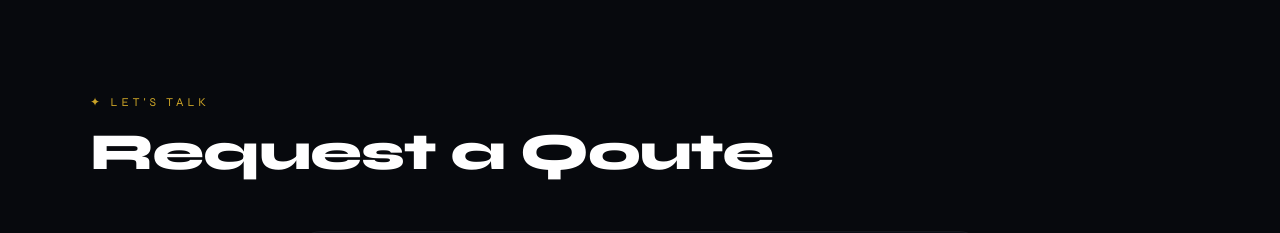
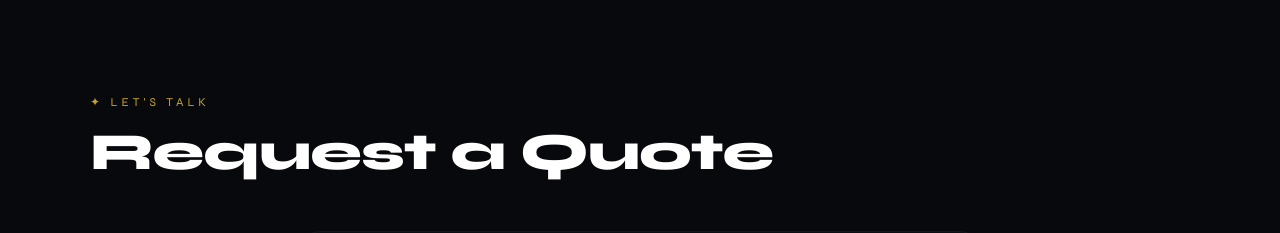
Before and after one commit to jlo128456/JJ_stack, a React (Create React App) app in the folder jj__stack/: page / in a window 1280 px wide. Shown: the part 2880-3113 px from the top of the page. Built offline with nearby package versions, Linux system fonts and the light colour scheme; no server answers; the database is empty.

Commit message:
fix spelling 17-04-2026

```diff
--- a/jj__stack/src/components/ContactForm.js
+++ b/jj__stack/src/components/ContactForm.js
@@ -65,7 +65,7 @@ const ContactForm = forwardRef(({ sectionAnim }, ref) => {
       <div style={styles.container}>
         <div style={styles.sectionLabel}>✦ LET'S TALK</div>
         <h2 className="section-title" style={styles.sectionTitle}>
-          Request a Qoute
+          Request a Quote
         </h2>
         {submitted ? (
           <div style={styles.successMsg}>
```
